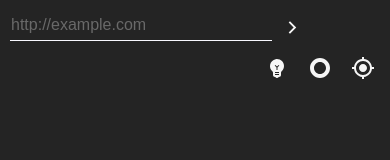
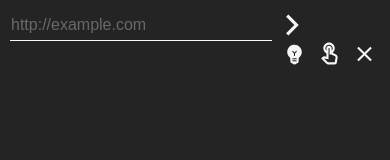
Before and after one commit to edkotkas/floaty, an Electron app: page views/toolbox/index.html in a window 390 px wide. Drawn offline with nearby package versions, Linux system fonts and the light colour scheme; files that its build step writes are made by us from their sources.

Commit message:
fix dragging add close

```diff
--- a/views/main/index.scss
+++ b/views/main/index.scss
@@ -36,6 +36,11 @@ body {
     margin-bottom: 10px;
     border-bottom: 1px solid white;
     width: 100%;
+
+    &.big {
+      font-size: 32px;
+      border: none;
+    }
   }
 
   .shortcut {
--- a/views/toolbox/index.html
+++ b/views/toolbox/index.html
@@ -7,15 +7,16 @@
   <script src="index.js"></script>
 </head>
 <body>
-<div class="url-box">
-  <label for="url"></label><input id="url" type="url" placeholder="http://example.com">
-  <img alt="go" title="Go" id="go" src="../../assets/arrow.svg"/>
-</div>
-<div class="control">
-  <img alt="opacity" title="Toggle Opacity" id="opacity" src="../../assets/bulb.svg"/>
-  <img alt="click" title="Click Through" id="click" src="../../assets/click.svg"/>
-  <img alt="move" title="Toggle Dragging" id="move" src="../../assets/location.svg"/>
-<!--  <img alt="close" title="Close" id="close" src="../../assets/close.svg"/>-->
+<div class="container">
+  <div class="address">
+    <input id="url" type="url" placeholder="http://example.com">
+  </div>
+  <div class="btn" id="go" title="Go"></div>
+  <div class="control">
+    <div class="btn"  id="opacity" title="Toggle Opacity"></div>
+    <div class="btn" id="click" title="Click Through"></div>
+    <div class="btn" id="close" title="Close"></div>
+  </div>
 </div>
 </body>
 </html>
--- a/views/toolbox/index.js
+++ b/views/toolbox/index.js
@@ -12,8 +12,8 @@ document.addEventListener('DOMContentLoaded', function() {
   document.getElementById('go')
     .addEventListener('mouseup', () => navigate())
 
-  document.getElementById('move')
-    .addEventListener('mouseup', (e) => e.preventDefault() || ipcRenderer.send('move'))
+  document.getElementById('close')
+    .addEventListener('mouseup', () => ipcRenderer.send('close'))
 
   document.getElementById('opacity')
     .addEventListener('mouseup', () => ipcRenderer.send('opacity'))
--- a/views/toolbox/index.scss
+++ b/views/toolbox/index.scss
@@ -1,31 +1,27 @@
 body {
+
+  .container {
+    height: 50px;
+    -webkit-app-region: drag;
+  }
+
   color: ghostwhite !important;
   overflow: hidden;
   background: #242424;
-
   margin: 0;
   font-family: 'Roboto', sans-serif;
 
-  .url-box {
+  .address {
     float: left;
-    width: 300px;
-
-    img {
-      width: 15px;
-      height: 15px;
-      margin-top: 20px;
-      float: right;
-
-      &:hover {
-        opacity: 0.5;
-      }
-    }
+    -webkit-app-region: no-drag;
+    user-select: none;
 
     input {
       width: 260px;
       height: 28px;
       margin-top: 10px;
       margin-left: 10px;
+      margin-right: 5px;
       padding: 1px;
       font-size: medium;
       border: none;
@@ -42,27 +38,49 @@ body {
         outline: none;
       }
 
-      &:hover  {
+      &:hover {
         opacity: 0.8;
       }
     }
   }
 
-  .control {
-    float: right;
+  .btn {
+    -webkit-app-region: no-drag;
+    user-select: none;
 
-    #move {
-      user-select: none;
+    width: 25px;
+    height: 25px;
+
+    padding: 0 3px;
+
+    &:last-child {
+      margin-right: 10px;
+    }
+
+    transform: translateY(50%);
+    display: inline-block;
+
+    background-size: contain;
+    background-repeat: no-repeat;
+    background-position: center;
+
+    &#go { background-image: url('../../assets/arrow.svg') }
+    &#opacity { background-image: url('../../assets/bulb.svg') }
+    &#click { background-image: url('../../assets/touch_app.svg') }
+    &#close { background-image: url('../../assets/close.svg') }
+
+    &:hover {
+      opacity: 0.5;
     }
 
     img {
       width: 24px;
       height: 24px;
-      margin-top: 15px;
-      margin-right: 15px;
-      &:hover {
-        opacity: 0.5;
+      margin: 5px;
     }
   }
+
+  .control {
+    float: right;
   }
 }
```
Also changed, not shown: main.js (+8 -39 lines), views/main/index.html (+1 -1 lines), assets/touch_app.svg (added), assets/visibility_off.svg (added). Lines whose indentation alone changed are shown as unchanged.
